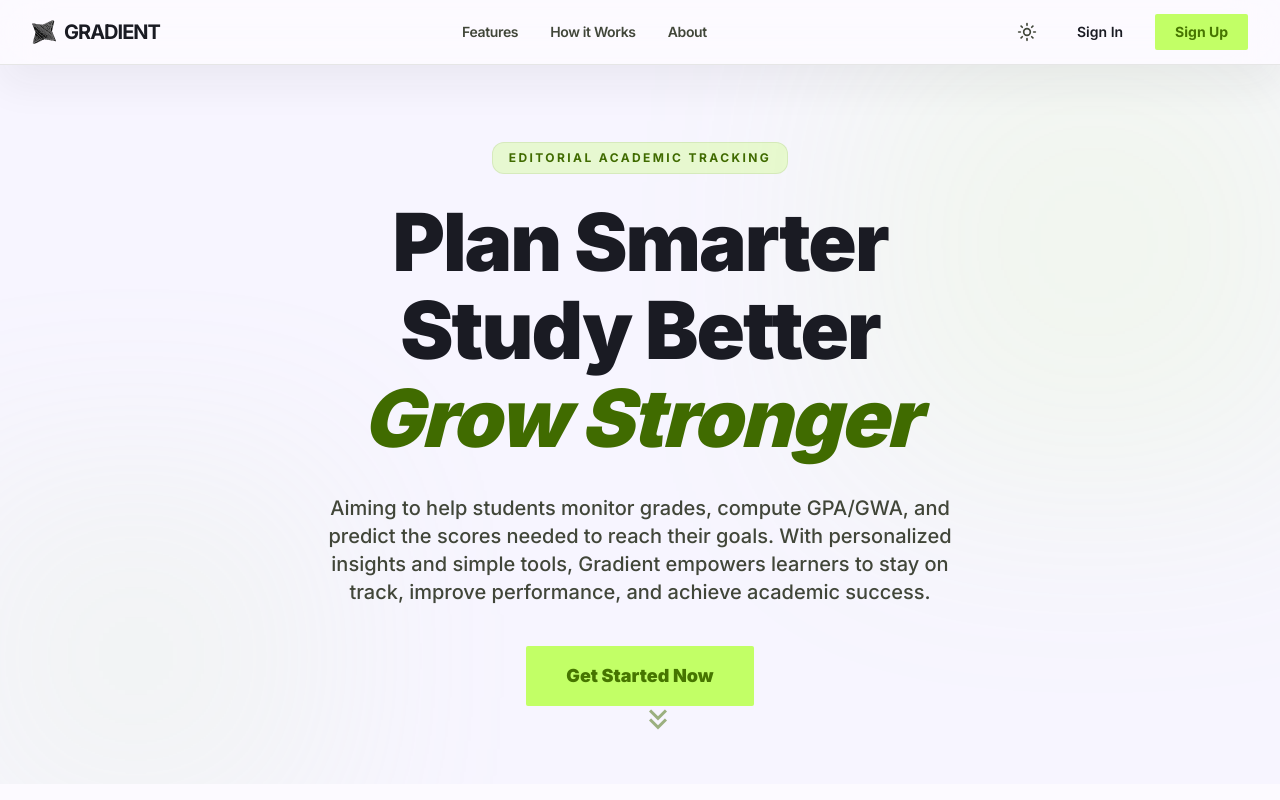
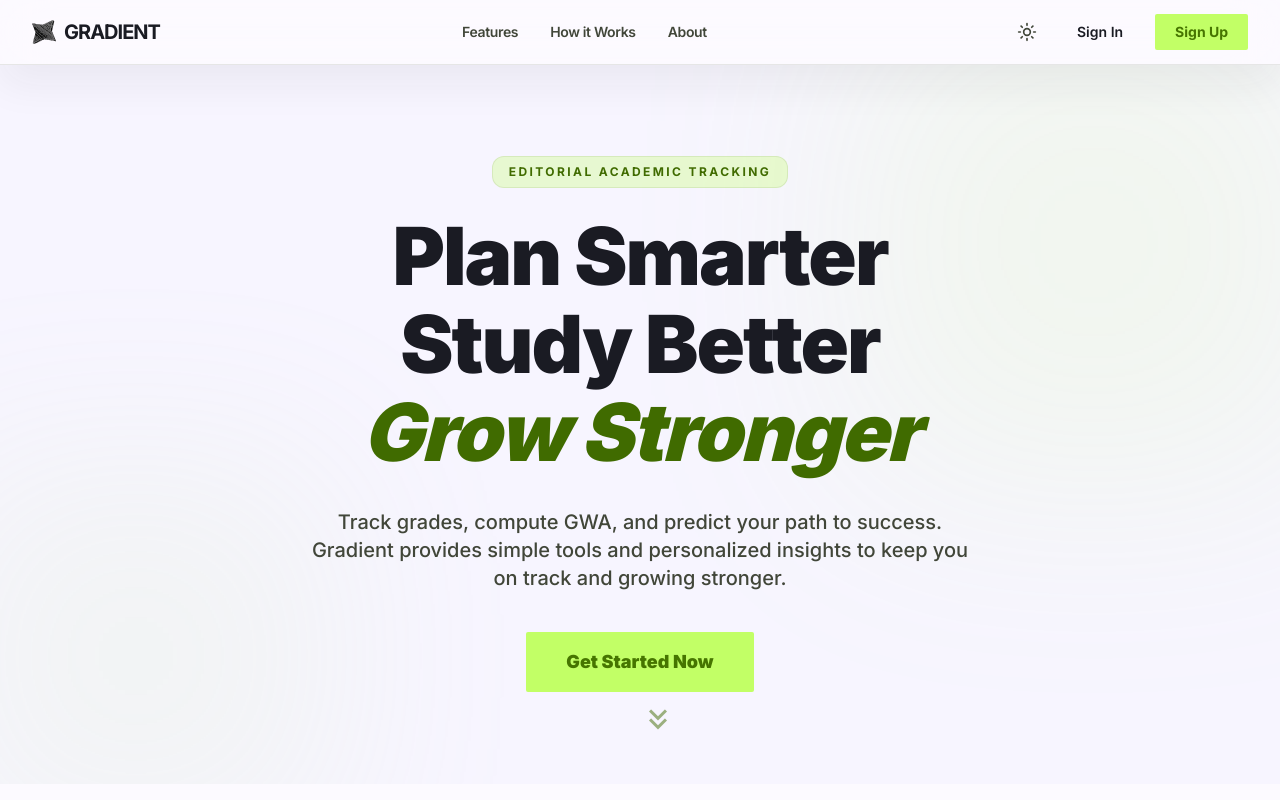
Before and after one commit to BinongoIsrael/academic-tracker, a Next.js app: page / in a window 1280 px wide. Shown: the top 800 px of the page. Built offline with nearby package versions, Linux system fonts and the light colour scheme; no server answers.

Commit message:
refactor: shorten hero section description for better readability

```diff
--- a/app/page.tsx
+++ b/app/page.tsx
@@ -32,7 +32,7 @@ export default function Home() {
                 <span className="text-primary italic hover-underline cursor-default">Grow Stronger</span>
               </h1>
               <p className="text-lg md:text-xl text-on-surface-variant leading-relaxed mb-10 max-w-2xl mx-auto font-medium">
-                Aiming to help students monitor grades, compute GPA/GWA, and predict the scores needed to reach their goals. With personalized insights and simple tools, Gradient empowers learners to stay on track, improve performance, and achieve academic success.
+                Track grades, compute GWA, and predict your path to success. Gradient provides simple tools and personalized insights to keep you on track and growing stronger.
               </p>
               <div className="flex flex-col sm:flex-row items-center justify-center gap-4">
                 <Link href="/signup" className="w-full sm:w-auto px-10 py-4 bg-primary-container text-on-primary-container font-black text-lg rounded neo-shadow-hover transition-all text-center">
```
